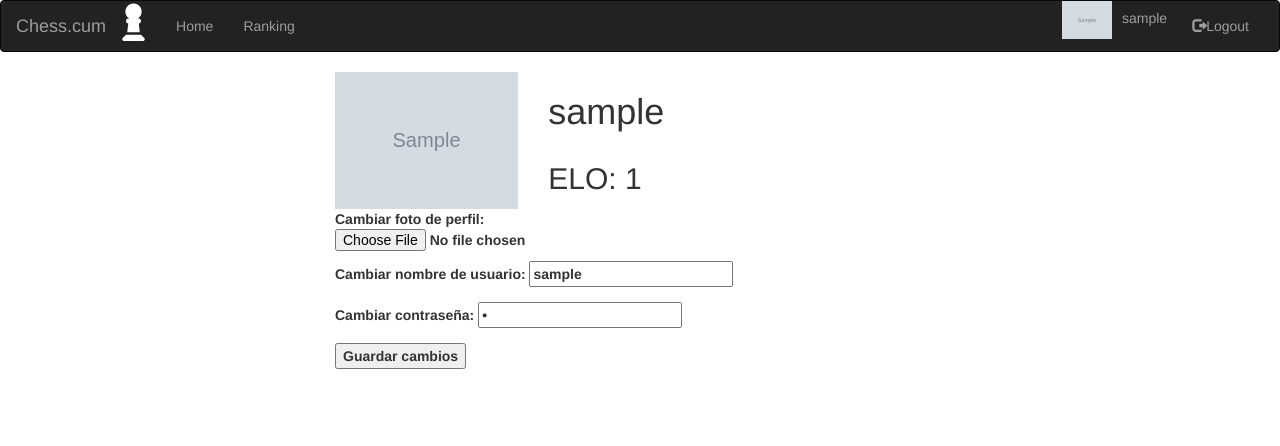
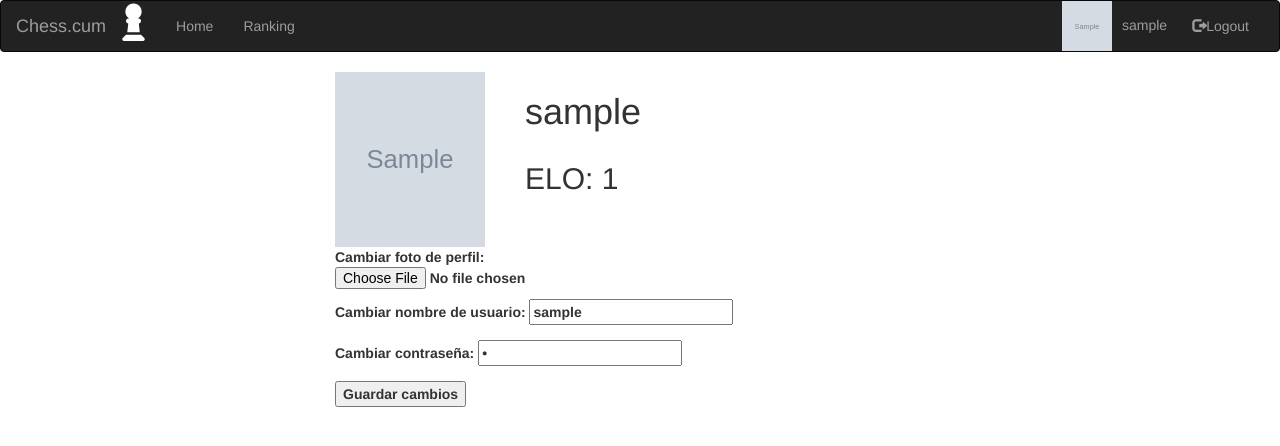
Before and after one commit to El69Man/Chess-Online, a PHP site: the page made by sprint1/perfil.php in a window 1280 px wide. Shown: the top 446 px of the page. Run offline with PHP 8.4, Linux system fonts and the light colour scheme; the visitor is signed in with stand-in values (Sample User, id 1); tables that the repository leaves empty hold one stand-in row (values such as "Sample post"); grey boxes marked "Sample" are stand-in pictures; some libraries are stand-ins or nearby versions.

Commit message:
imagenes subidas arreglada

```diff
--- a/sprint1/index.php
+++ b/sprint1/index.php
@@ -4,6 +4,7 @@
     <link rel="stylesheet" href="https://maxcdn.bootstrapcdn.com/bootstrap/3.4.1/css/bootstrap.min.css">
     <script src="https://kit.fontawesome.com/0d820d26d5.js"></script>
     <link rel="stylesheet" href="https://cdnjs.cloudflare.com/ajax/libs/font-awesome/4.7.0/css/font-awesome.min.css">
+    <link rel="stylesheet" href="main.css">
 </head>
 <body>
 <?php
@@ -40,7 +41,7 @@
                 if (isset($_SESSION["username"])) {
                 ?>
                     <ul class="nav navbar-nav navbar-right">
-                      <li><a href="perfil.php?username=<?php echo $_SESSION["username"]?>" style="padding: 0px;padding-right: 10px;"><span class="glyphicon"></span><img style="max-width: 50px;margin-right: 10px;" src="<?php echo $user_data["imagen"]?>"><?php echo $_SESSION["username"]?></a></li>
+                      <li><a href="perfil.php?username=<?php echo $_SESSION["username"]?>" style="padding: 0px;padding-right: 10px;"><span class="glyphicon"></span><img src="<?php echo $user_data["imagen"]?>"><?php echo $_SESSION["username"]?></a></li>
                       <li><a href="logout.php"><span class="glyphicon glyphicon-log-out"></span>Logout</a></li>
                     </ul>
                 <?php
--- a/sprint1/login.html
+++ b/sprint1/login.html
@@ -3,7 +3,7 @@
     <link rel="stylesheet" href="https://maxcdn.bootstrapcdn.com/bootstrap/3.4.1/css/bootstrap.min.css">
     <script src="https://kit.fontawesome.com/0d820d26d5.js"></script>
     <link rel="stylesheet" href="https://cdnjs.cloudflare.com/ajax/libs/font-awesome/4.7.0/css/font-awesome.min.css">
-
+    <link rel="stylesheet" href="main.css">
 </head>
 <body>
 <div id="container">
--- /dev/null
+++ b/sprint1/main.css
@@ -0,0 +1,12 @@
+img {
+    height: 50px;
+    width: 50px;
+    margin-right: 10px;
+
+    }
+#profilepic {
+    min-height: 175px;
+    min-width: 175px;
+    max-width: 180px;
+    max-height: 180px;
+}
--- a/sprint1/perfil.php
+++ b/sprint1/perfil.php
@@ -4,17 +4,7 @@
     <link rel="stylesheet" href="https://maxcdn.bootstrapcdn.com/bootstrap/3.4.1/css/bootstrap.min.css">
     <script src="https://kit.fontawesome.com/0d820d26d5.js"></script>
     <link rel="stylesheet" href="https://cdnjs.cloudflare.com/ajax/libs/font-awesome/4.7.0/css/font-awesome.min.css">
-    <style>
-    img {
-			max-width: 100%;
-			height: auto;
-		}
-    #profilepic {
-        max-width: 40%;
-		height: auto;
-
-    }
-    </style>
+    <link rel="stylesheet" href="main.css">
 </head>
 <body>
 <?php
@@ -61,7 +51,7 @@
                 if (isset($_SESSION["username"])) {
             ?>
             <ul class="nav navbar-nav navbar-right" style="margin-right: 0px">
-                <li><a href="perfil.php?username=<?php echo $_SESSION["username"]?>" style="padding: 0px;padding-right: 10px;"><span class="glyphicon"></span><img style="max-width: 50px;margin-right: 10px;" src="<?php echo $myuser_data["imagen"]?>"><?php echo $_SESSION["username"]?></a></li>
+                <li><a href="perfil.php?username=<?php echo $_SESSION["username"]?>" style="padding: 0px;padding-right: 10px;"><span class="glyphicon"></span><img src="<?php echo $myuser_data["imagen"]?>"><?php echo $_SESSION["username"]?></a></li>
                 <li><a href="logout.php"><span class="glyphicon glyphicon-log-out"></span>Logout</a></li>
             </ul>
             <?php
```
Also changed, not shown: sprint1/perfilModificar.php (+8 -4 lines), sprint1/ranking.php (+3 -12 lines), sprint1/profilepic/frank-cuesta-y-chispas-655x368.jpg (added), sprint1/updateImg.php (added).
